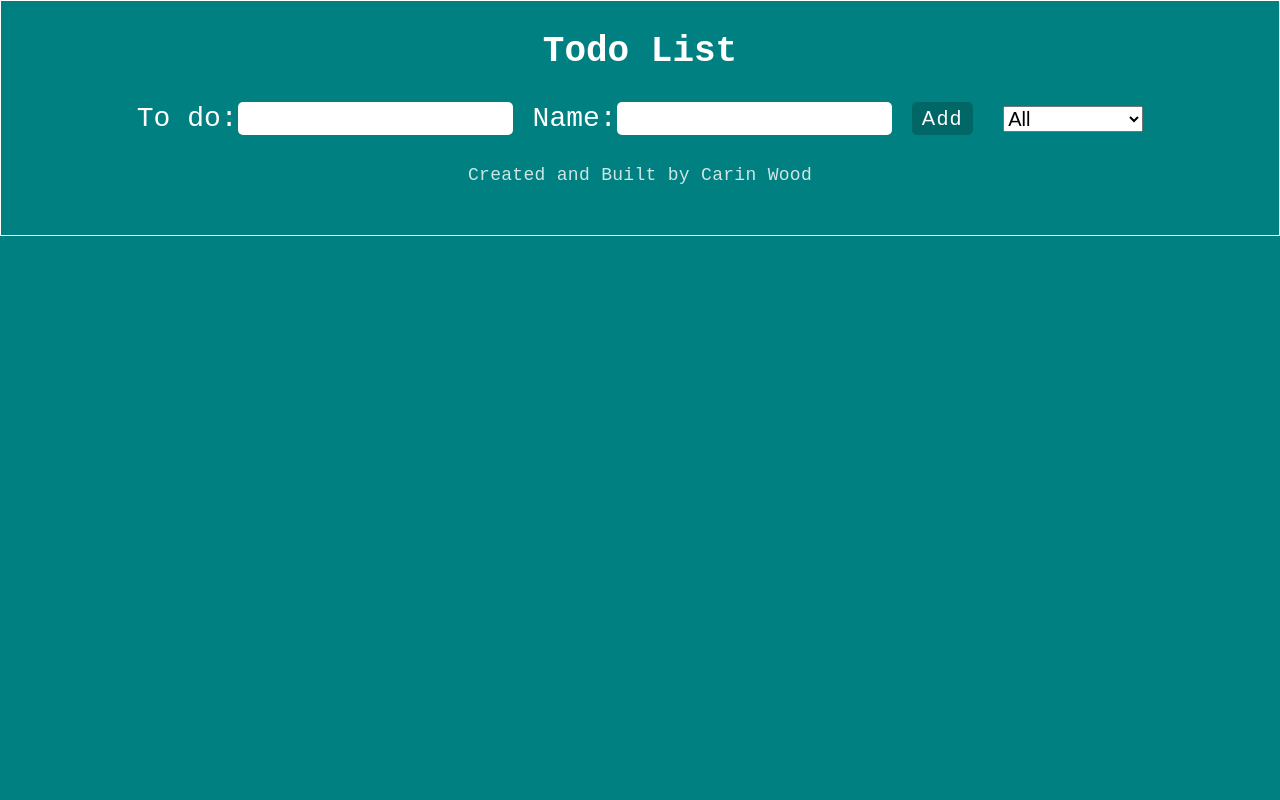
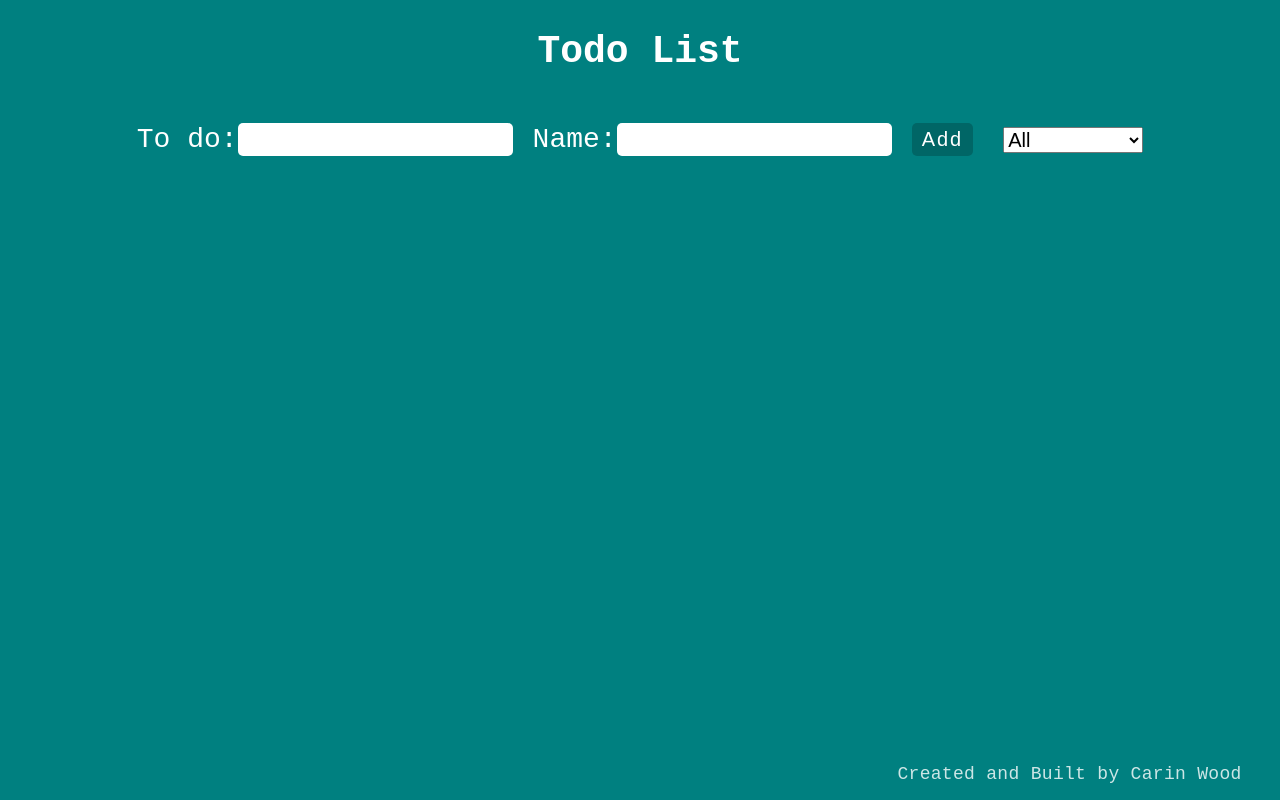
Before and after one commit to CarinWood/Todo, a React (Create React App) app in the folder frontend/: page / in a window 1280 px wide. Built offline with nearby package versions, Linux system fonts and the light colour scheme.

Commit message:
styling update

```diff
--- a/frontend/src/App.css
+++ b/frontend/src/App.css
@@ -14,7 +14,8 @@ body {
 
 .headline {
   font-family: monospace;
-  font-size: 36px;
+  font-size: 38px;
   color: white;
   margin-top: 30px;
+  margin-bottom: 20px;
 }
--- a/frontend/src/App.js
+++ b/frontend/src/App.js
@@ -1,4 +1,5 @@
 import './App.css';
+import Footer from './components/footer/Footer';
 import TodoList from './components/TodoList';
 
 
@@ -9,6 +10,7 @@ function App() {
     <>
 
        <TodoList/>
+       <Footer/>
 
 
     </>
--- a/frontend/src/components/TodoList.js
+++ b/frontend/src/components/TodoList.js
@@ -172,7 +172,7 @@ const TodoList = () => {
         ))}</p>
 
 
-              <footer className="footer">Created and Built by Carin Wood</footer>
+
     </div>
   )
 }
--- /dev/null
+++ b/frontend/src/components/footer/Footer.jsx
@@ -0,0 +1,11 @@
+import './footer.css'
+
+const Footer = () => {
+  return (
+    <footer className="footer">
+        Created and Built by Carin Wood
+    </footer>
+  )
+}
+
+export default Footer
--- /dev/null
+++ b/frontend/src/components/footer/footer.css
@@ -0,0 +1,10 @@
+.footer {
+    position: absolute;
+    bottom: 2%;
+    right: 3%;
+    color: white;
+    opacity: 0.8;
+    font-family: monospace;
+    font-size: 18px;
+    letter-spacing: 0.3px;
+}
--- a/frontend/src/components/todoList.css
+++ b/frontend/src/components/todoList.css
@@ -4,7 +4,6 @@
     justify-content: center;
     align-items:center;
     flex-direction: column;
-    border: 1px solid white;
     padding-bottom: 50px;
 
 }
@@ -49,7 +48,7 @@
     display:flex;
     justify-content: flex-start;
     align-items: center;
-    padding: 15px 12px 15px 15px;
+    padding: 15px 12px 15px 18px;
     border-radius: 8px;
     background-color: #66b2b2;
     box-shadow: 0px 10px 20px 0px rgba(0,0,0,0.7);
@@ -169,17 +168,6 @@
 .select {
     font-size: 20px;
     margin-left: 20px;
-
-}
-
-.footer {
-
-
-    color: white;
-    opacity: 0.8;
-    font-family: monospace;
-    font-size: 18px;
-    letter-spacing: 0.3px;
 }
 
 .newTask-div {
@@ -239,10 +227,6 @@
     padding-right: 8px;
 }
 
-.done-button:hover {
-
-}
-
 .done-button:active {
     transform: translateY(2px);
 }
```
